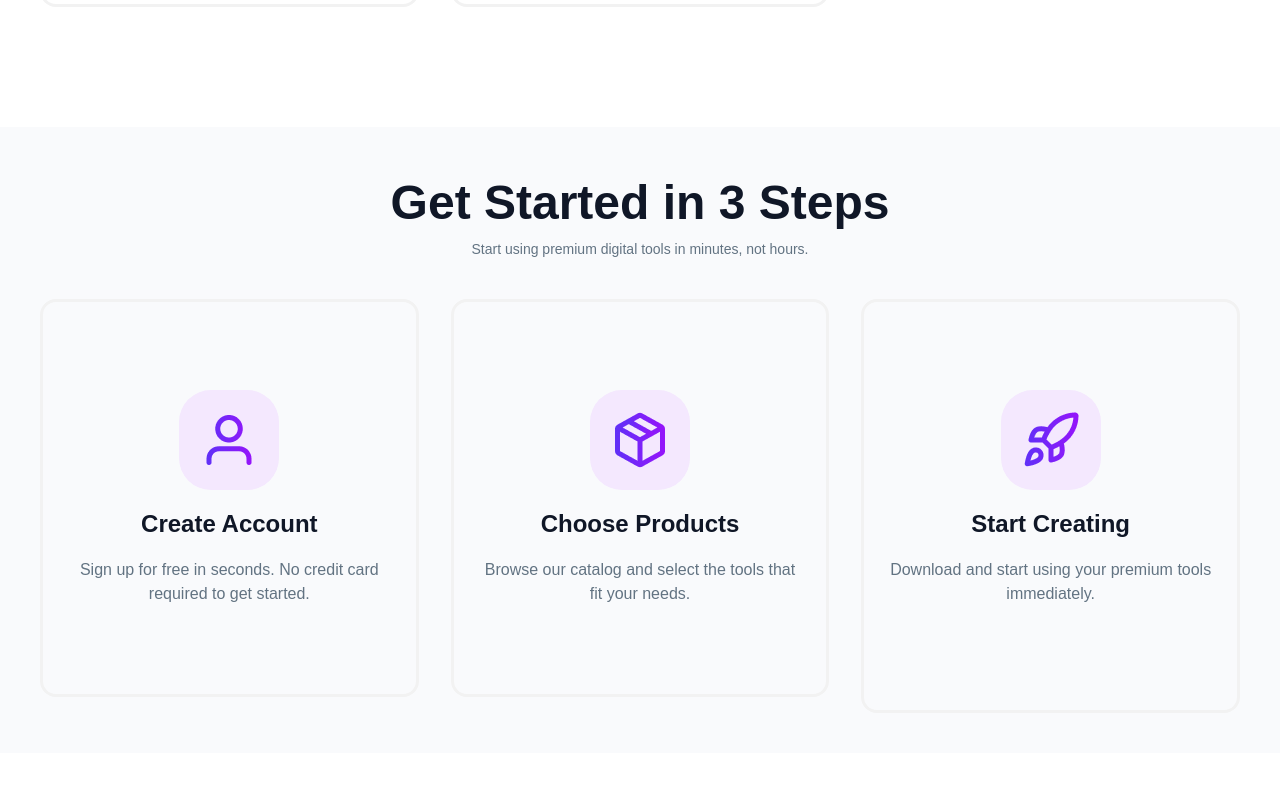
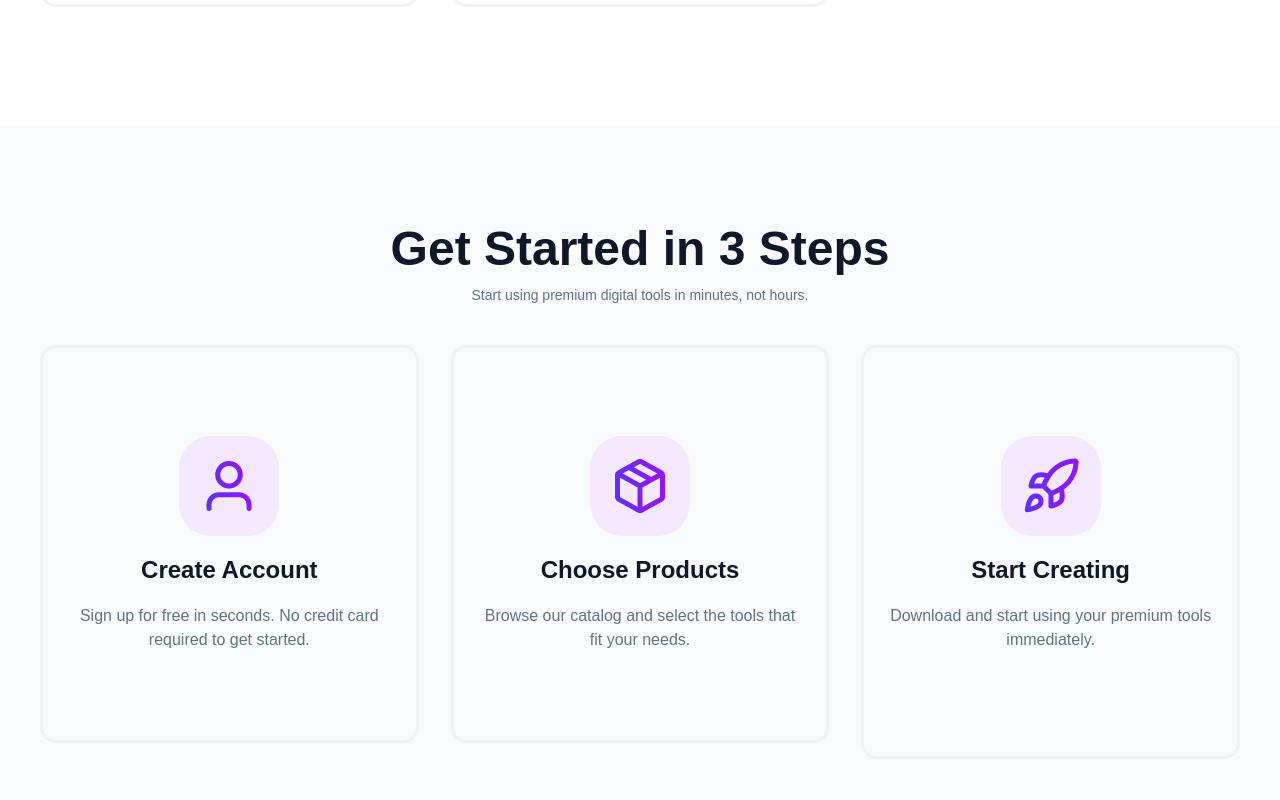
Before and after one commit to tanjiyaJuthi/digital-tools-project-using-react, a React (Vite) app: page / in a window 1280 px wide. Shown: the part 2580-3380 px from the top of the page. Built offline with nearby package versions, Linux system fonts and the light colour scheme.

Commit message:
updated design of get started section

```diff
--- a/src/components/DigitalToolsProductsCard/DigitalToolsProductsCard.jsx
+++ b/src/components/DigitalToolsProductsCard/DigitalToolsProductsCard.jsx
@@ -69,7 +69,7 @@ const DigitalToolsProductsCard = ({
 
       <button
         onClick={handleBuyNow}
-        className="btn primary-btn w-full rounded-4xl py-3.75  mt-auto"
+        className={`btn w-full rounded-4xl py-3.75 mt-auto ${boughtProduct ? '' : 'primary-btn'}`}
       >
         {
           boughtProduct ? 'Added to cart' : 'Buy Now'
--- a/src/components/GetStarted/GetStarted.jsx
+++ b/src/components/GetStarted/GetStarted.jsx
@@ -6,7 +6,7 @@ import rocket from "../../assets/rocket.png";
 const GetStarted = () => {
     return (
         <div className="bg-[#F9FAFC]">
-            <div className="max-w-300 mx-auto py-10 px-5 lg:px-0">
+            <div className="max-w-300 mx-auto py-10 lg:py-21.5 px-5 lg:px-0">
                 <div className="text-center">
                     <h4 className="font-extrabold text-[30px] lg:text-[48px]">Get Started in 3 Steps</h4>
                     <p className="gray-color text-sm lg:text-normal">Start using premium digital tools in minutes, not hours.</p>
```
Also changed, not shown: 1 other file (tests, documents, lock files or other folders).
